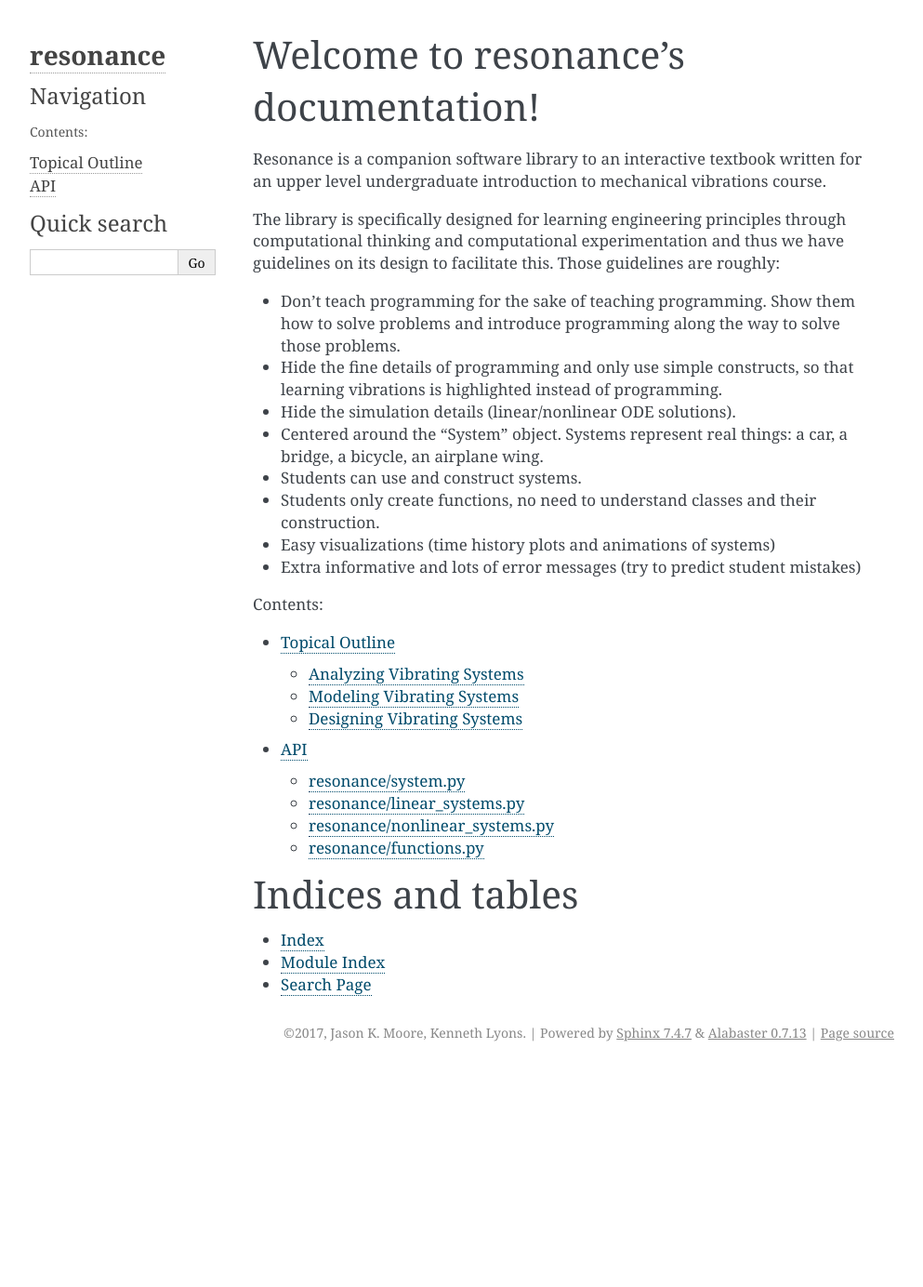
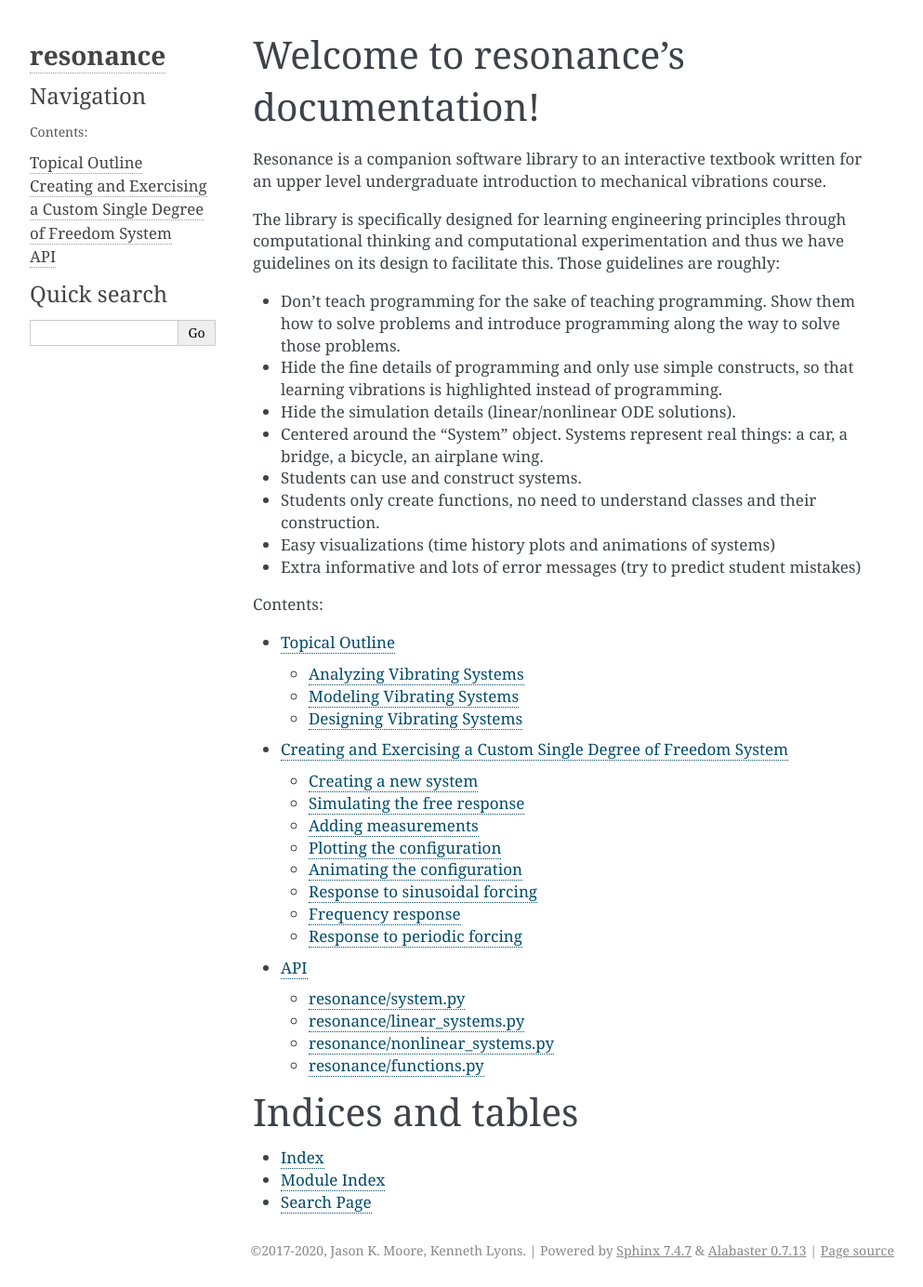
Before and after one commit to moorepants/resonance, a Sphinx documentation site: the page built from docs/index.rst, in a window 1280 px wide. Shown: the whole page at 93% size, without its empty margins (148-1141 px from the left). Built offline with Sphinx 7.4.7, drawn with Linux system fonts in a browser that asks for light colours; before the commit the page ends 1150 px from its top, so only the background shows below that; some of the changed lines change nothing that is shown.

Commit message:
Initial commit for an example of creating a custom SDOF system.

```diff
--- a/docs/conf.py
+++ b/docs/conf.py
@@ -23,6 +23,7 @@
 
 import resonance
 
+print(resonance.__file__)
 
 # -- General configuration ------------------------------------------------
 
@@ -37,7 +38,8 @@
               'sphinx.ext.doctest',
               'sphinx.ext.todo',
               'sphinx.ext.mathjax',
-              'sphinx.ext.napoleon']
+              'sphinx.ext.napoleon',
+              'jupyter_sphinx.execute']
 
 # Add any paths that contain templates here, relative to this directory.
 templates_path = ['_templates']
@@ -53,7 +55,7 @@
 
 # General information about the project.
 project = 'resonance'
-copyright = '2017, Jason K. Moore, Kenneth Lyons'
+copyright = '2017-2020, Jason K. Moore, Kenneth Lyons'
 author = 'Jason K. Moore, Kenneth Lyons'
 
 # The version info for the project you're documenting, acts as replacement for
--- /dev/null
+++ b/docs/custom_sdof_system.rst
@@ -0,0 +1,418 @@
+================================================================
+Creating and Exercising a Custom Single Degree of Freedom System
+================================================================
+
+.. note::
+   You can download this example as a Python script:
+   :jupyter-download:script:`custom_sdof_system` or Jupyter notebook:
+   :jupyter-download:notebook:`custom_sdof_system`.
+
+Creating a new system
+=====================
+
+The first step is to import a "blank" ``SingleDoFLinearSystem`` and initialize
+it.
+
+.. jupyter-execute::
+
+   from resonance.linear_systems import SingleDoFLinearSystem
+
+   msd_sys = SingleDoFLinearSystem()
+
+Now define the constant variables for the system. In this case, the single
+degree of freedom system will be described by its mass, natural frequency, and
+damping ratio.
+
+.. jupyter-execute::
+
+   msd_sys.constants['m'] = 1.0  # kg
+   msd_sys.constants['fn'] = 1.0  # Hz
+   msd_sys.constants['zeta'] = 0.1  # unitless
+
+   msd_sys.constants
+
+Define the coordinate and speed. The software assumes that the speed is defined
+as the time derivative of the coordinate, i.e. :math:`v = \dot{x}`.
+
+.. jupyter-execute::
+
+   msd_sys.coordinates['x'] = 1.0  # m
+   msd_sys.speeds['v'] = 0.0  # m/s
+
+.. jupyter-execute::
+
+   msd_sys.coordinates
+
+.. jupyter-execute::
+
+   msd_sys.speeds
+
+.. jupyter-execute::
+
+   msd_sys.states
+
+Now that the coordinate, speed, and constants are defined the equations of
+motion can be defined. For a single degree of freedom system a Python function
+must be defined that uses the system's constants to compute the coefficients to
+the canonical second order equation, :math:`m \dot{v} + c v + k x = 0`.
+
+The inputs to the function are the constants. The variable names should match
+those defined above on the system.
+
+.. jupyter-execute::
+
+   import numpy as np
+
+   def calculate_canonical_coefficients(m, fn, zeta):
+       """Returns the system's mass, damping, and stiffness coefficients given
+       the system's constants."""
+       wn = 2*np.pi*fn
+       k = m*wn**2
+       c = zeta*2*wn*m
+       return m, c, k
+
+   msd_sys.canonical_coeffs_func = calculate_canonical_coefficients
+
+Once this function is defined and added to the system :math:`m,c,k` can be
+computed using:
+
+.. jupyter-execute::
+
+   msd_sys.canonical_coefficients()
+
+The period of the natural frequency can be computed with:
+
+.. jupyter-execute::
+
+   msd_sys.period()
+
+All information about the system can be displayed:
+
+.. jupyter-execute::
+
+   msd_sys
+
+Simulating the free response
+============================
+
+The ``free_response()`` function simulates the now fully defined system given
+as an initial value problem. One or both of the coordinates and speeds must be
+set to provide a free response. The following shows the response to both
+:math:`x` and :math:`v` being set to some initial values.
+
+.. jupyter-execute::
+
+   msd_sys.coordinates['x'] = -5.0
+   msd_sys.speeds['v'] = 8.0
+
+``free_response()`` returns a Pandas ``DataFrame`` with the time values as the
+index and columns for the coordinate, speed, and additionally the time
+derivative of the speed (acceleration in this case). See
+https://pandas.pydata.org/pandas-docs/stable/getting_started/dsintro.html for
+an introduction to ``DataFrame``.
+
+.. jupyter-execute::
+
+   trajectories = msd_sys.free_response(5.0)
+   trajectories
+
+There are a variety of plotting methods associated with the ``DataFrame`` that
+can be used to quickly plot the trajectories of the coordinate, speed, and
+acceleration. See more about plotting ``DataFrames`` at
+https://pandas.pydata.org/pandas-docs/stable/user_guide/visualization.html.
+
+.. jupyter-execute::
+
+   axes = trajectories.plot(subplots=True)
+
+Response to change in constants
+-------------------------------
+
+This system is *parameterized* by its mass, natural frequency, and damping
+ratio. It can be useful to plot the trajectories of position for different
+values of :math:`\zeta` for example.
+
+Set the initial conditions back to simply stretching the spring 1 meter:
+
+.. jupyter-execute::
+
+   msd_sys.coordinates['x'] = 1.0
+   msd_sys.speeds['v'] = 0.0
+
+Now change :math:`\zeta` to different values and simulate the free response to
+see the different damping regimes:
+
+Un-damped, :math:`\zeta=0`
+
+.. jupyter-execute::
+
+   msd_sys.constants['zeta'] = 0.0  # Unitless
+   trajectories = msd_sys.free_response(5.0)
+   axes = trajectories['x'].plot()
+
+Under-damped, :math:`0<\zeta<1`
+
+.. jupyter-execute::
+
+   msd_sys.constants['zeta'] = 0.5  # Unitless
+   trajectories = msd_sys.free_response(5.0)
+   axes = trajectories['x'].plot()
+
+Critically damped, :math:`\zeta=1`
+
+.. jupyter-execute::
+
+   msd_sys.constants['zeta'] = 1.0  # Unitless
+   trajectories = msd_sys.free_response(5.0)
+   axes = trajectories['x'].plot()
+
+Over-damped, :math:`\zeta>1`
+
+.. jupyter-execute::
+
+   msd_sys.constants['zeta'] = 2.0  # Unitless
+   trajectories = msd_sys.free_response(5.0)
+   axes = trajectories['x'].plot()
+
+Adding measurements
+===================
+
+It is often useful to calculate the trajectories of other quantities. Systems
+in resonance allow "measurements" to be defined. These measurements are
+functions of the constants, coordinates, speeds, and/or time. To create a new
+measurement, create a function that returns the quantity of interest. Here a
+measurement function is defined that calculates the kinetic energy
+(:math:`\frac{1}{2}mv^2`) of the system and then added to the system with
+variable name ``KE``.
+
+.. jupyter-execute::
+
+   def calculate_kinetic_energy(m, v):
+      return m*v**2/2
+
+   msd_sys.add_measurement('KE', calculate_kinetic_energy)
+
+Once added, the measurement will be computed and added to the ``DataFrame``
+containing the trajectories:
+
+.. jupyter-execute::
+
+   msd_sys.constants['zeta'] = 0.5  # Unitless
+   trajectories = msd_sys.free_response(5.0)
+   trajectories
+
+and can be plotted like any other column:
+
+.. jupyter-execute::
+
+   axes = trajectories['KE'].plot()
+
+Plotting the configuration
+==========================
+
+``resonance`` systems can plot and animate at the system's configuration. To do
+so, a custom function that generates a configuration plot using matplotlib must
+be defined and associated with the system. Below a plot is created to show an
+orange block representing the mass and a spring attached to the block. The
+``spring()`` function conveniently provides the x and y data needed to plot the
+spring.
+
+.. jupyter-execute::
+
+   import matplotlib.pyplot as plt
+   from resonance.functions import spring
+
+   # create a new constant to describe the block's dimension, l
+   msd_sys.constants['l'] = 0.2  # m
+
+   def create_configuration_figure(x, l):
+
+       # create a figure with one or more axes
+       fig, ax = plt.subplots()
+
+       # the `spring()` function creates the x and y data for plotting a simple
+       # spring
+       spring_x_data, spring_y_data = spring(0.0, x, l/2, l/2, l/8, n=3)
+       lines = ax.plot(spring_x_data, spring_y_data, color='purple')
+       spring_line = lines[0]
+
+       # add a square that represents the mass
+       square = plt.Rectangle((x, 0.0), width=l, height=l, color='orange')
+       ax.add_patch(square)
+
+       # add a vertical line representing the spring's attachment point
+       ax.axvline(0.0, linewidth=4.0, color='black')
+
+       # set axis limits and aspect ratio such that the entire motion will appear
+       ax.set_ylim((-l/2, 3*l/2))
+       ax.set_xlim((-np.abs(x) - l, np.abs(x) + l))
+       ax.set_aspect('equal')
+
+       ax.set_xlabel('$x$ [m]')
+       ax.set_ylabel('$y$ [m]')
+
+       # this function must return the figure as the first item
+       # but you also may return any number of objects that you'd like to have
+       # access to modify, e.g. for an animation update
+
+       return fig, ax, spring_line, square
+
+   # associate the function with the system
+   msd_sys.config_plot_func = create_configuration_figure
+
+Now the configuration plot can be generated with ``plot_configuration()``. This
+returns the same results as the function defined above.
+
+.. jupyter-execute::
+
+   fig, ax, spring_line, square = msd_sys.plot_configuration()
+
+Animating the configuration
+===========================
+
+Reset to un-damped motion and simulate again
+
+.. jupyter-execute::
+
+   msd_sys.constants['zeta'] = 0.1
+   trajectories = msd_sys.free_response(5.0)
+
+To animate the configuration, create a function that updates the various
+matplotlib objects using any constants, coordinates, speeds, and/or the special
+variable ``time``. The last input arguments to this function must be all of the
+extra outputs of ``plot_configuration()`` (excluding the figure which is the
+first output). The order of these must match the order of the
+``plot_configuration()`` outputs.
+
+.. jupyter-execute::
+
+   def update_configuration(x, l, time,  # any variables you need for updating
+                            ax, spring_line, square):  # returned items from plot_configuration() in same order
+
+       ax.set_title('{:1.2f} [s]'.format(time))
+
+       xs, ys = spring(0.0, x, l/2, l/2, l/8, n=3)
+       spring_line.set_data(xs, ys)
+
+       square.set_xy((x, 0.0))
+
+   msd_sys.config_plot_update_func = update_configuration
+
+Now that the update function is associated, ``animate_configuration()`` will
+create the animation. Here the frames-per-second are set to an explicit value.
+
+.. jupyter-execute::
+
+   animation = msd_sys.animate_configuration(fps=30)
+
+If using the notebook interactively with ``%matplotlib widget`` set, the
+animation above will play. But ``animate_configuration()`` returns a matplotlib
+``FuncAnimation`` object which has other options that allow the generation of
+different formats, see
+https://matplotlib.org/api/_as_gen/matplotlib.animation.FuncAnimation.html for
+options. One option is to create a Javascript/HTML versions that displays
+nicely in the notebook with different play options:
+
+.. jupyter-execute::
+
+   from IPython.display import HTML
+
+   HTML(animation.to_jshtml(fps=30))
+
+Response to sinusoidal forcing
+==============================
+
+The response to a sinusoidal forcing input, i.e.:
+
+.. math::
+
+   m\dot{v} + cv + kx = F_o \sin(\omega t)
+
+can be simulated with ``sinusoidal_forcing_response()``. This works the same as
+``free_response`` except it requires a forcing amplitude and frequency.
+
+.. jupyter-execute::
+
+   msd_sys.coordinates['x'] = 0.0  # m
+   msd_sys.speeds['v'] = 0.0  # m/s
+
+   Fo = 10.0
+   omega = 2*np.pi*3.0  # rad/s
+
+   forced_trajectory = msd_sys.sinusoidal_forcing_response(Fo, omega, 5.0)
+
+Note that there is now a ``forcing_function`` column. This is the applied
+forcing function.
+
+.. jupyter-execute::
+
+   forced_trajectory
+
+The trajectories can be plotted and animated as above:
+
+.. jupyter-execute::
+
+   axes = forced_trajectory.plot(subplots=True)
+
+.. jupyter-execute::
+
+   fps = 30
+   animation = msd_sys.animate_configuration(fps=fps)
+
+.. jupyter-execute::
+
+   HTML(animation.to_jshtml(fps=fps))
+
+Frequency response
+==================
+
+The frequency response to sinusoidal forcing at different frequencies can be
+plotted with ``frequency_response_plot()`` for a specific forcing amplitude.
+
+.. jupyter-execute::
+
+   axes = msd_sys.frequency_response_plot(Fo)
+
+Response to periodic forcing
+============================
+
+Any periodic forcing function can be applied given the Fourier series
+coefficients of the approximating function. The following function calculates
+the Fourier series coefficients for a "sawtooth" shaped periodic input.
+
+.. jupyter-execute::
+
+   def sawtooth_fourier_coeffs(A, N):
+       """
+       A : sawtooth amplitude, Newtons
+       T : sawtooth period, seconds
+       N : number of Fourier series terms
+       """
+       n = np.arange(1, N+1)
+       an = A*(8*(-1)**n - 8) / 2 / np.pi**2 / n**2
+       return 0, an, np.zeros_like(an)
+
+   a0, an, bn = sawtooth_fourier_coeffs(Fo, 20)
+
+These coefficients can be provided to ``periodic_forcing_response()`` to
+simulate the response:
+
+.. jupyter-execute::
+
+   wb = 2*np.pi*3.0  # rad/s
+
+   trajectory = msd_sys.periodic_forcing_response(a0, an, bn, wb, 5.0)
+   trajectory
+
+.. jupyter-execute::
+
+   axes = trajectory.plot(subplots=True)
+
+.. jupyter-execute::
+
+   fps = 30
+   animation = msd_sys.animate_configuration(fps=fps)
+
+.. jupyter-execute::
+
+   HTML(animation.to_jshtml(fps=fps))
--- a/docs/index.rst
+++ b/docs/index.rst
@@ -33,6 +33,7 @@
    :caption: Contents:
 
    outline.rst
+   custom_sdof_system.rst
    api.rst
 
 Indices and tables
```
